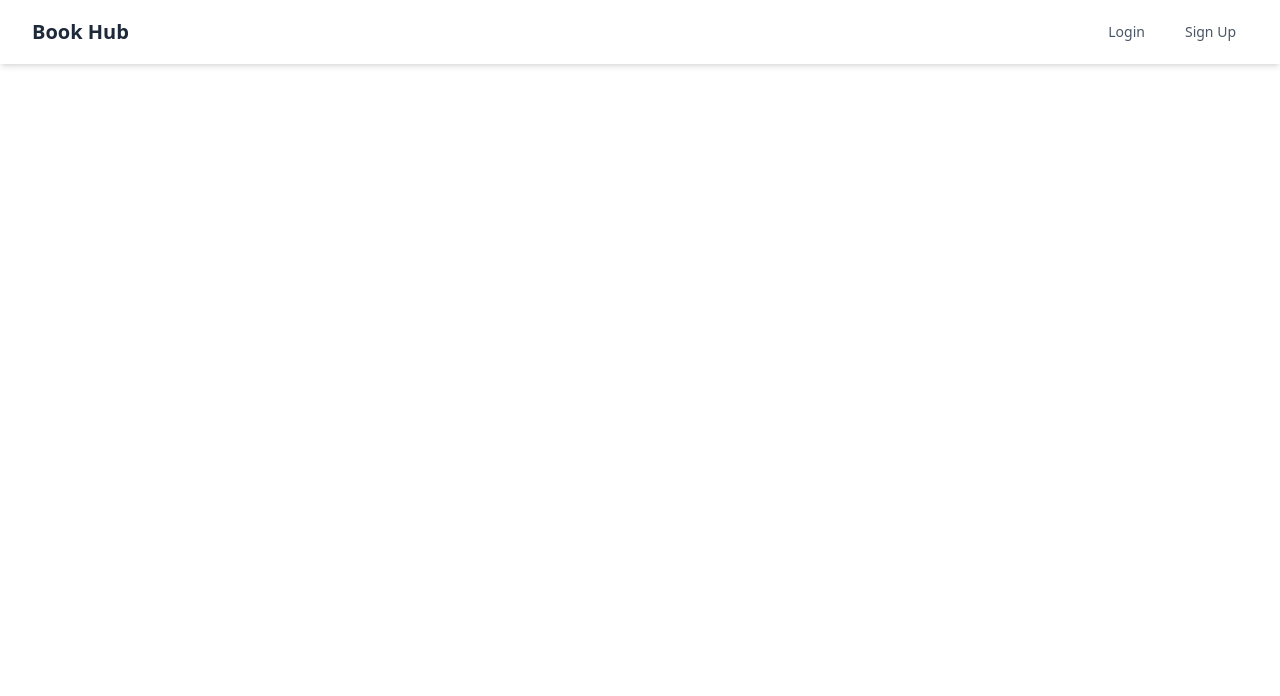
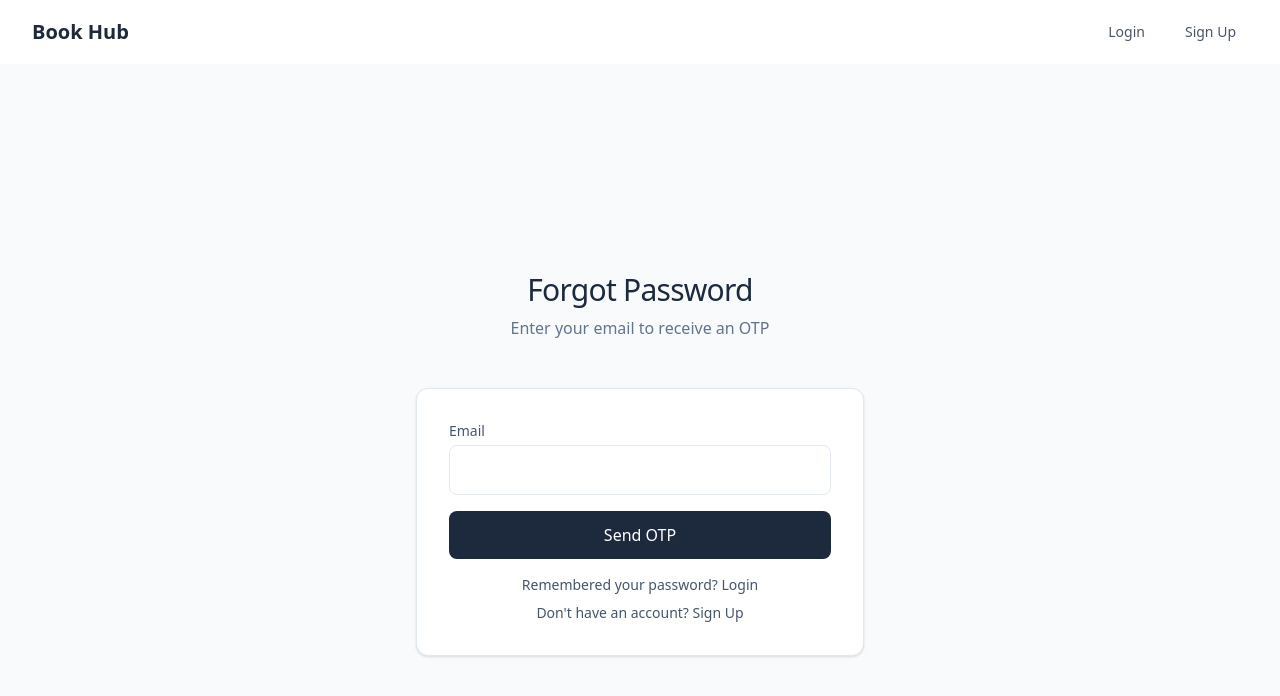
Before and after one commit to vaishnavt2002/book_management, a React (Vite) app in the folder frontend/: page /forgot-password in a window 1280 px wide. Shown: the top 696 px of the page. Built offline with nearby package versions, Linux system fonts and the light colour scheme; no server answers.

Commit message:
feat: forgot password functionlity added

```diff
--- a/frontend/src/App.jsx
+++ b/frontend/src/App.jsx
@@ -10,6 +10,7 @@ import Books from './components/Books';
 import ReadingLists from './components/ReadingLists';
 import Profile from './components/Profile';
 import MyBooks from './components/MyBooks';
+import ForgotPassword from './components/ForgotPassword';
 
 function App() {
   const { isLoading } = useAuth()
@@ -28,6 +29,7 @@ function App() {
           <Route path="/reading-lists" element={<ReadingLists />} />
           <Route path="/profile" element={<Profile />} />
           <Route path="/my-books" element={<MyBooks />} />
+          <Route path="/forgot-password" element={<ForgotPassword />} />
         </Routes>
         </>
   )
--- /dev/null
+++ b/frontend/src/components/ForgotPassword.jsx
@@ -0,0 +1,240 @@
+import React, { useState, useEffect } from 'react';
+import { Link, useNavigate } from 'react-router-dom';
+import authApi from '../api/authApi';
+
+const ForgotPassword = () => {
+  const [step, setStep] = useState(1);
+  const [formData, setFormData] = useState({ email: '', code: '', password: '' });
+  const [errors, setErrors] = useState({});
+  const [successMessage, setSuccessMessage] = useState('');
+  const [isLoading, setIsLoading] = useState(false);
+  const navigate = useNavigate();
+
+  const validatePassword = (password) => {
+    if (password.length < 8) {
+      return 'Password must be at least 8 characters long.';
+    }
+    if (!/[A-Z]/.test(password)) {
+      return 'Password must contain at least one uppercase letter.';
+    }
+    if (!/[0-9]/.test(password)) {
+      return 'Password must contain at least one number.';
+    }
+    return '';
+  };
+
+  const passwordCriteria = {
+    length: formData.password.length >= 8,
+    uppercase: /[A-Z]/.test(formData.password),
+    number: /[0-9]/.test(formData.password),
+  };
+
+  const handleChange = (e) => {
+    const { name, value } = e.target;
+    setFormData({ ...formData, [name]: value });
+
+    if (name === 'password') {
+      setErrors({ ...errors, password: validatePassword(value) });
+    }
+  };
+
+  const handleRequestOTP = async (e) => {
+    e.preventDefault();
+    setIsLoading(true);
+    setSuccessMessage('');
+    try {
+      await authApi.forgotPassword({ email: formData.email });
+      setSuccessMessage('OTP sent to your email. Please verify to reset your password.');
+      setStep(2);
+      setErrors({});
+    } catch (err) {
+      setErrors({
+        ...errors,
+        general: err.response?.data?.error || 'Failed to send OTP.',
+      });
+    } finally {
+      setIsLoading(false);
+    }
+  };
+
+  const handleResetPassword = async (e) => {
+    e.preventDefault();
+    const passwordError = validatePassword(formData.password);
+    if (passwordError) {
+      setErrors({ ...errors, password: passwordError });
+      setIsLoading(false);
+      return;
+    }
+    setIsLoading(true);
+    setSuccessMessage('');
+    try {
+      await authApi.resetPassword({
+        email: formData.email,
+        code: formData.code,
+        password: formData.password,
+      });
+      setSuccessMessage('Password reset successfully! Redirecting to login...');
+      setTimeout(() => {
+        navigate('/login');
+      }, 2000);
+    } catch (err) {
+      setErrors({ ...errors, general: err.response?.data?.error || 'Password reset failed.' });
+    } finally {
+      setIsLoading(false);
+    }
+  };
+
+  const handleResendOTP = async () => {
+    setIsLoading(true);
+    setSuccessMessage('');
+    try {
+      await authApi.requestOTP({ email: formData.email, context: 'forgot_password' });
+      setSuccessMessage('OTP resent successfully!');
+    } catch (err) {
+      setErrors({ ...errors, general: err.response?.data?.error || 'Failed to resend OTP.' });
+    } finally {
+      setIsLoading(false);
+    }
+  };
+
+  useEffect(() => {
+    if (successMessage) {
+      const timer = setTimeout(() => {
+        setSuccessMessage('');
+      }, 5000);
+      return () => clearTimeout(timer);
+    }
+  }, [successMessage]);
+
+  return (
+    <div className="min-h-screen bg-slate-50 flex items-center justify-center px-6">
+      <div className="max-w-md w-full mx-auto">
+        <div className="mb-12 text-center">
+          <h1 className="text-3xl font-light text-slate-800 tracking-tight">
+            {step === 1 ? 'Forgot Password' : 'Reset Password'}
+          </h1>
+          <p className="text-slate-500 mt-2">
+            {step === 1 ? 'Enter your email to receive an OTP' : 'Enter the OTP and new password'}
+          </p>
+        </div>
+        {successMessage && (
+          <div className="mb-8 p-4 bg-green-50 border-l-4 border-green-400 rounded-r-lg">
+            <p className="text-green-700 text-sm">{successMessage}</p>
+          </div>
+        )}
+        {errors.general && (
+          <div className="mb-8 p-4 bg-red-50 border-l-4 border-red-400 rounded-r-lg">
+            <p className="text-red-700 text-sm">{errors.general}</p>
+          </div>
+        )}
+        <div className="bg-white rounded-xl shadow-sm border border-slate-200 p-8">
+          {step === 1 ? (
+            <form onSubmit={handleRequestOTP} className="space-y-4">
+              <div>
+                <label className="block text-sm font-medium text-slate-600">Email</label>
+                <input
+                  type="email"
+                  name="email"
+                  value={formData.email}
+                  onChange={handleChange}
+                  className="mt-1 block w-full px-4 py-3 border border-slate-200 rounded-lg focus:ring-2 focus:ring-slate-400 focus:border-transparent outline-none transition-all"
+                  required
+                  disabled={isLoading}
+                />
+              </div>
+              <button
+                type="submit"
+                className="w-full px-6 py-3 bg-slate-800 text-white rounded-lg hover:bg-slate-700 transition-colors flex items-center justify-center disabled:bg-slate-400 disabled:cursor-not-allowed"
+                disabled={isLoading}
+              >
+                {isLoading ? (
+                  <>
+                    <div className="animate-spin h-4 w-4 border-2 border-white border-t-transparent rounded-full mr-2"></div>
+                    Sending OTP...
+                  </>
+                ) : (
+                  'Send OTP'
+                )}
+              </button>
+            </form>
+          ) : (
+            <form onSubmit={handleResetPassword} className="space-y-4">
+              <div>
+                <label className="block text-sm font-medium text-slate-600">OTP Code</label>
+                <input
+                  type="text"
+                  name="code"
+                  value={formData.code}
+                  onChange={handleChange}
+                  className="mt-1 block w-full px-4 py-3 border border-slate-200 rounded-lg focus:ring-2 focus:ring-slate-400 focus:border-transparent outline-none transition-all"
+                  required
+                  disabled={isLoading}
+                />
+              </div>
+              <div>
+                <label className="block text-sm font-medium text-slate-600">New Password</label>
+                <input
+                  type="password"
+                  name="password"
+                  value={formData.password}
+                  onChange={handleChange}
+                  className={`mt-1 block w-full px-4 py-3 border border-slate-200 rounded-lg focus:ring-2 focus:ring-slate-400 focus:border-transparent outline-none transition-all ${errors.password ? 'border-red-500' : ''}`}
+                  required
+                  disabled={isLoading}
+                />
+                {errors.password && <p className="text-red-700 text-sm mt-1">{errors.password}</p>}
+                <ul className="text-sm mt-2 space-y-1 text-slate-600">
+                  <li className={passwordCriteria.length ? 'text-green-600' : ''}>
+                    {passwordCriteria.length ? '✓' : '-'} At least 8 characters
+                  </li>
+                  <li className={passwordCriteria.uppercase ? 'text-green-600' : ''}>
+                    {passwordCriteria.uppercase ? '✓' : '-'} At least one uppercase letter
+                  </li>
+                  <li className={passwordCriteria.number ? 'text-green-600' : ''}>
+                    {passwordCriteria.number ? '✓' : '-'} At least one number
+                  </li>
+                </ul>
+              </div>
+              <button
+                type="submit"
+                className="w-full px-6 py-3 bg-slate-800 text-white rounded-lg hover:bg-slate-700 transition-colors flex items-center justify-center disabled:bg-slate-400 disabled:cursor-not-allowed"
+                disabled={isLoading || !!errors.password}
+              >
+                {isLoading ? (
+                  <>
+                    <div className="animate-spin h-4 w-4 border-2 border-white border-t-transparent rounded-full mr-2"></div>
+                    Resetting...
+                  </>
+                ) : (
+                  'Reset Password'
+                )}
+              </button>
+              <button
+                type="button"
+                onClick={handleResendOTP}
+                className="w-full mt-2 text-sm text-slate-600 hover:text-slate-800 hover:underline"
+                disabled={isLoading}
+              >
+                Resend OTP
+              </button>
+            </form>
+          )}
+          <p className="mt-4 text-center text-sm text-slate-600">
+            Remembered your password?{' '}
+            <Link to="/login" className="text-slate-600 hover:text-slate-800 hover:underline">
+              Login
+            </Link>
+          </p>
+          <p className="mt-2 text-center text-sm text-slate-600">
+            Don't have an account?{' '}
+            <Link to="/signup" className="text-slate-600 hover:text-slate-800 hover:underline">
+              Sign Up
+            </Link>
+          </p>
+        </div>
+      </div>
+    </div>
+  );
+};
+
+export default ForgotPassword;
```
Also changed, not shown: 1 other file (tests, documents, lock files or other folders).
